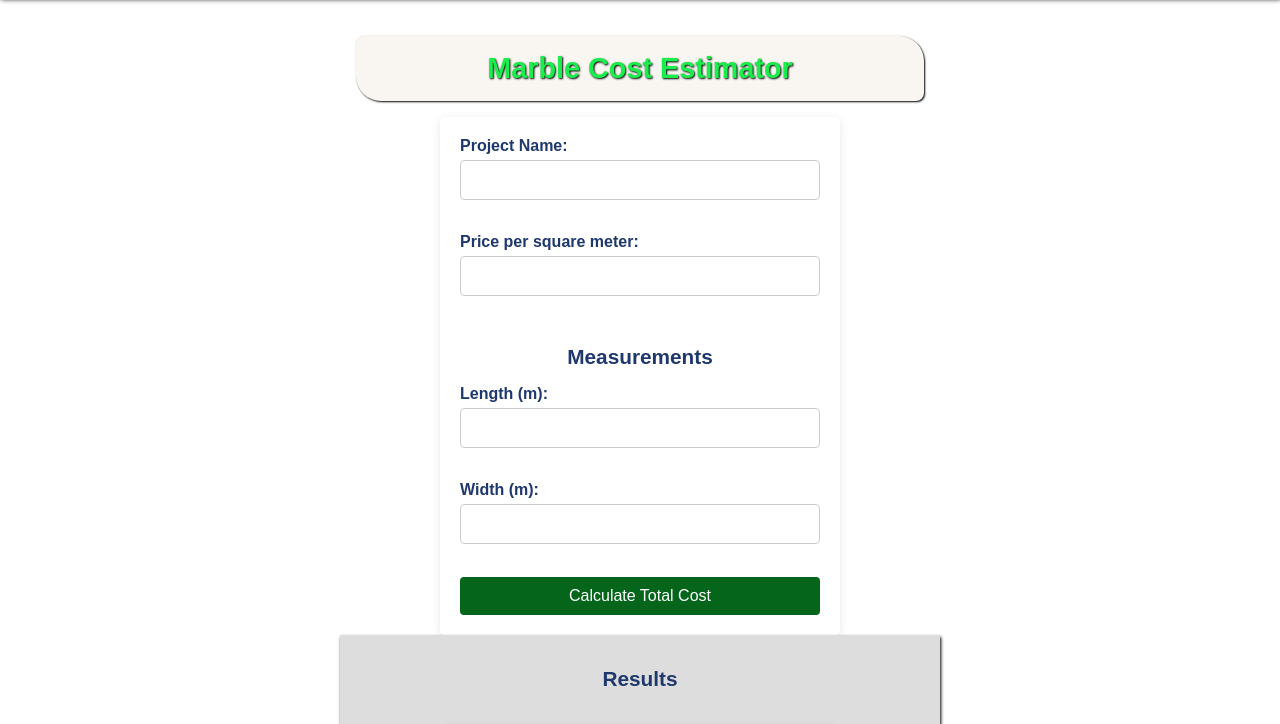
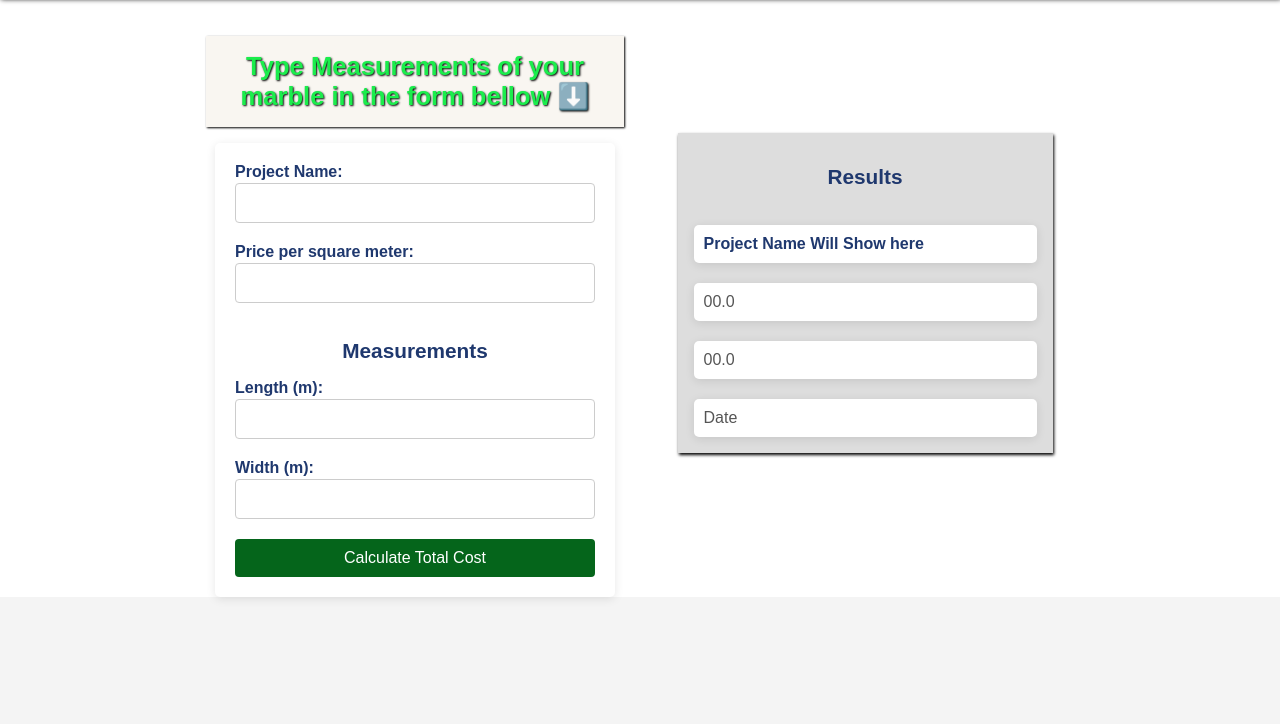
Before and after one commit to codewith-ese/marble-form-calculator, a plain HTML site: page index.html in a window 1280 px wide. Shown: the part 60-784 px from the top of the page. Drawn offline with Linux system fonts and the light colour scheme.

Commit message:
second commit

```diff
--- a/index.html
+++ b/index.html
@@ -27,9 +27,10 @@
         </nav>
     </header>
     <main>
+        <div class="form-grid">
             <div class="container">
-            <h1>Marble Cost Estimator</h1>
-            <form id="marbleForm" action="thank-you.html" method="get">
+                <h1>Type Measurements of your marble in the form bellow ⬇️</h1>
+                <form id="marbleForm" class="mf1">
                     <label for="projectName">Project Name:</label>
                     <input type="text" id="projectName" required>
                     <br><br>
@@ -54,14 +55,18 @@
                     <!-- <button type="button" id="addMeasurement">Add Measurement</button> -->
                     <button type="submit">Calculate Total Cost</button>
                 </form>
-            <div class="result-class">
+            </div>
+            <div class="container">
+                <div id="result-display" class="result-class">
                     <h2>Results</h2>
-                <div id="namedemo"></div>
-                <div id="total"></div>
-                <div id="pricedemo"></div>
-                <div id="date"></div>
+                    <div id="namedemo">Project Name Will Show here</div>
+                    <div id="total">00.0</div>
+                    <div id="pricedemo">00.0</div>
+                    <div id="date">Date</div>
                 </div>
             </div>
+        </div>
+
     </main>
     <footer>
         <p id="year"></p>
--- a/styles/mabel-large-styles.css
+++ b/styles/mabel-large-styles.css
@@ -90,6 +90,13 @@
 		flex: 1 1 100%;
 	}
     /* FORM STYLS STARTS HERE  */
+    .form-grid {
+        display: grid;
+        grid-template-columns: 1fr 1fr;
+        grid-template-rows: auto;
+        max-width: 900px;
+        margin: auto;
+    }
     .container {
         display: block;
         margin: auto;
@@ -99,19 +106,18 @@
     }
     .container h1 {
         padding: none;
-        font-size: 1.8rem;
+        font-size: 1.6rem;
     }
     .container h2 {
-        /* padding: none; */
         font-size: 1.3rem;
     }
-    .container h1{
+    /* .container h1{
         background-color: rgb(249, 246, 241);
         color: #1bed4c;
         text-shadow: 1px 1px 2px rgb(0, 0, 0);
         border-radius: 8px 25px 8px 25px;
         box-shadow: 1px 1px 2px black;
         margin: 1rem;
-    }
+    } */
 
 }
--- a/styles/mabel-styles.css
+++ b/styles/mabel-styles.css
@@ -146,15 +146,32 @@ main {
 
 
 /* FORM STYLS STARTS HERE  */
+.form-grid {
+    display: grid;
+    grid-template-columns: 1fr;
+    grid-template-rows: auto;
+    max-width: 900px;
+    margin: auto;
+}
+
 .container {
     display: block;
     margin: auto;
     max-width: 500px;
     padding-top: 2px;
-
+}
+.container h1{
+    background-color: #f9f6f1;
+    color: #1bed4c;
+    text-shadow: 1px 1px 2px rgb(0, 0, 0);
+    box-shadow: 1px 1px 2px black;
+    margin: 1rem;
+    padding: 1rem;
+    font-size: 1.4rem;
 }
 
-.container h1, h2 {
+
+.container h2 {
     /* text-align: center; */
     padding: 1rem 1rem;
 }
@@ -171,7 +188,7 @@ form {
 
 label {
     display: block;
-    margin-bottom: 5px;
+    margin-bottom: 2px;
     font-weight: bold;
 }
 
@@ -179,7 +196,7 @@ input[type="text"],
 input[type="number"] {
     width: 100%;
     padding: 10px;
-    margin-bottom: 15px;
+    margin-bottom: 2px;
     border: 1px solid #ccc;
     border-radius: 4px;
     box-sizing: border-box;
@@ -226,9 +243,10 @@ button:hover {
 .result-class {
     background-color: #ddd;
     box-shadow: 1px 2px 3px black;
-    /* border-radius: 50px 50px 4px 4px ; */
     margin-bottom: 2rem;
     padding: 1rem 1rem;
+    width: 375px;
+    max-width: 400px;
 }
 
 
```
Lines whose indentation alone changed are shown as unchanged.
